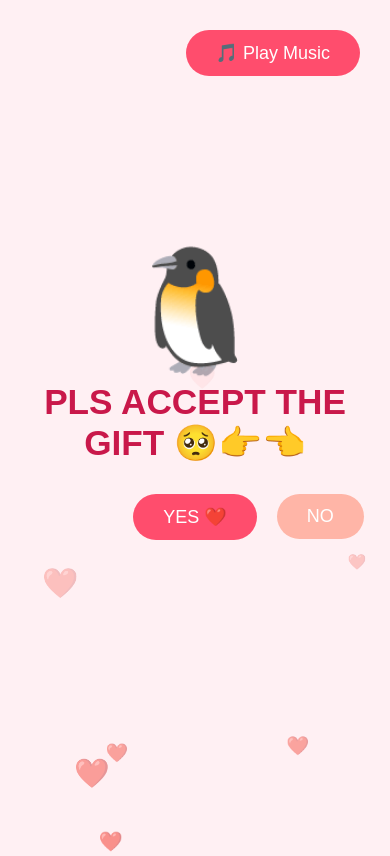
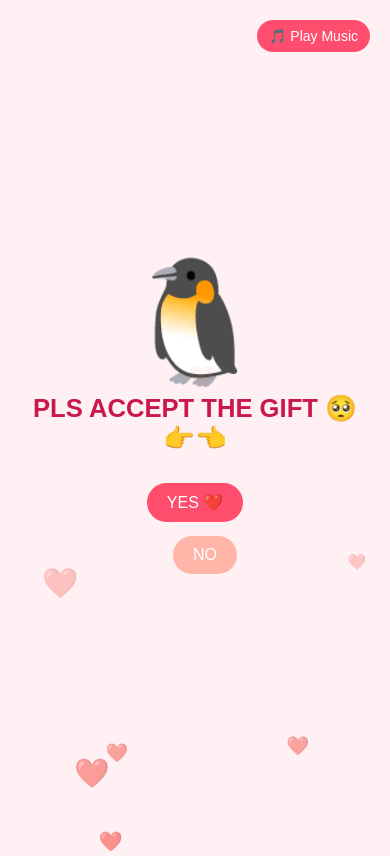
Before and after one commit to TasiqurRahman77/birthday-gift1, a plain HTML site: page index.html in a window 390 px wide. Shown: the top 856 px of the page. Drawn offline with Linux system fonts and the light colour scheme.

Commit message:
Update index.html

```diff
--- a/index.html
+++ b/index.html
@@ -17,7 +17,7 @@ font-family:Arial,sans-serif;
 
 html,body{
 width:100%;
-height:100%;
+min-height:100vh;
 overflow-x:hidden;
 background:#fff0f3;
 }
@@ -31,7 +31,7 @@ align-items:center;
 .page{
 position:absolute;
 width:100vw;
-height:100vh;
+min-height:100vh;
 display:none;
 flex-direction:column;
 justify-content:center;
@@ -76,6 +76,9 @@ color:white;
 background:#ffb5a7;
 color:white;
 position:absolute;
+left:50%;
+top:60%;
+transform:translate(-50%,-50%);
 }
 
 .nextBtn{
@@ -156,7 +159,39 @@ transform:translateY(-100px);
 opacity:0;
 }
 }
+@media (max-width:768px){
 
+h1{
+  font-size:1.6rem;
+}
+
+p{
+  font-size:1rem;
+  padding:0 10px;
+}
+
+.polaroid img{
+  width:140px;
+  height:140px;
+}
+
+button{
+  font-size:16px;
+  padding:10px 20px;
+}
+
+.giftContainer{
+  gap:15px;
+}
+
+.musicBtn{
+  top:10px;
+  right:10px;
+  font-size:14px;
+  padding:8px 12px;
+}
+
+}
 </style>
 </head>
 
```
